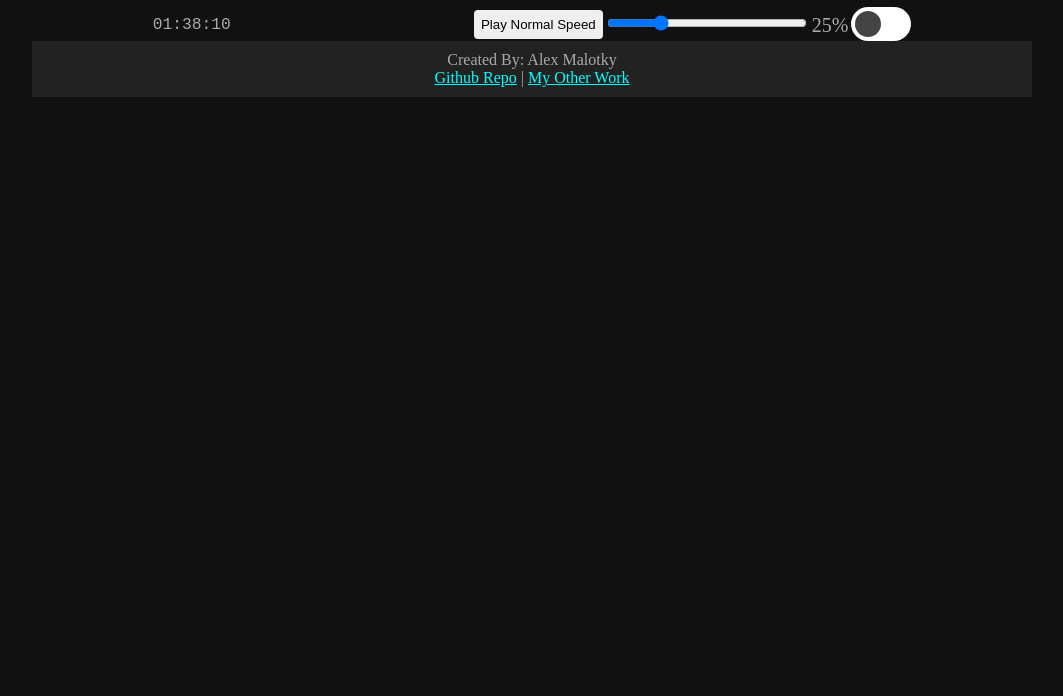
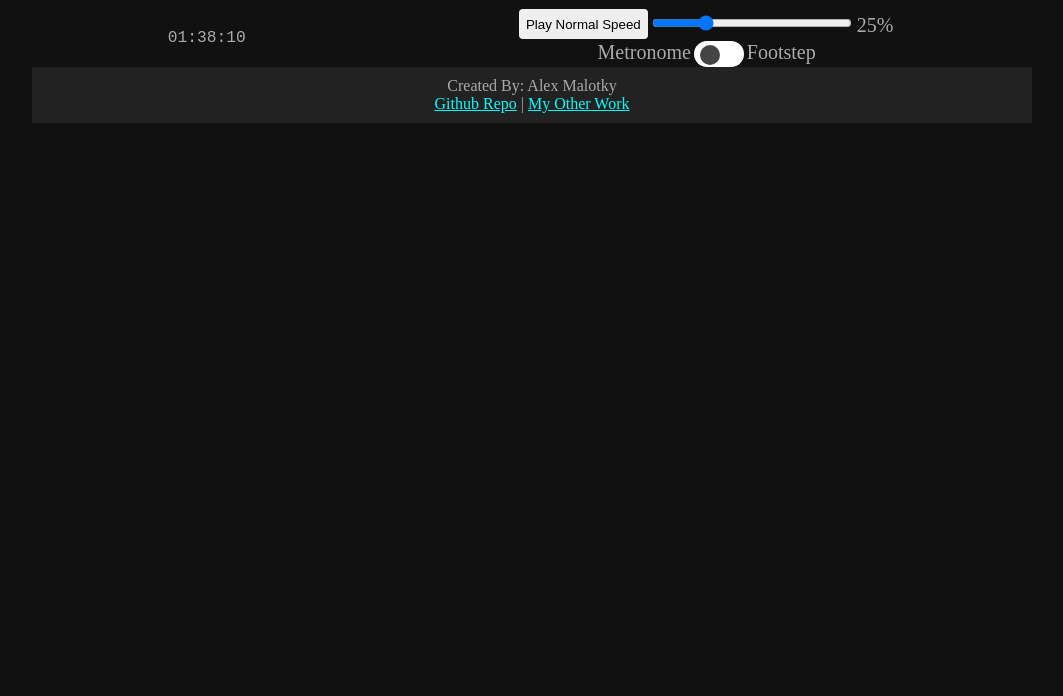
Before and after one commit to Malotkya/PhasmophobiaHelper, a website built with webpack: page public/index.html in a window 1280 px wide. Shown: the part 104-800 px from the top of the page, without its empty margins (108-1171 px from the left). Built offline with nearby package versions, Linux system fonts and the light colour scheme; some packages are replaced by stand-ins of ours; no server answers; the database is empty.

Commit message:
Styling changes for inputSelect.

```diff
--- a/public/index.css
+++ b/public/index.css
@@ -110,6 +110,20 @@ label span {
 
 #btnReset, #btnSound{
     height: 4ch;
+}
+
+#audioInterface{
+    display: grid;
+    grid-template-columns: auto auto;
+}
+
+#audioInterface div{
+    display: flex;
+    justify-content: center;
+}
+
+#audioSelectWrapper{
+    grid-column: 1 / 3;
 }
 
 /* Check List Mobile Viewport */
--- a/src/Util/HTMLToggleInput.ts
+++ b/src/Util/HTMLToggleInput.ts
@@ -27,14 +27,15 @@ export default class HTMLToggleInputElement extends HTMLElement {
         //Wrapper Styling
         this.style.position = "relative";
         this.style.display = "inline-block";
-        this.style.width = "60px";
-        this.style.height = "34px";
-        this.style.borderRadius = "34px";
+        this.style.width = "2.5em";
+        this.style.height = "calc(2.5ch + 1px)";
+        this.style.borderRadius = "2.5em";
         this.style.backgroundColor = "white";
         this.style.cursor = "pointer";
 
         //Input Styling
         this._input = document.createElement("input");
+        this._input.type = "checkbox";
         this._input.style.opacity = "0";
         this._input.style.width = "0";
         this._input.style.height = "0";
@@ -43,14 +44,12 @@ export default class HTMLToggleInputElement extends HTMLElement {
         this._slider = document.createElement("span");
         this._slider.style.content = "";
         this._slider.style.position = "absolute";
-        this._slider.style.top = "4px";
-        this._slider.style.height = "26px"
-        this._slider.style.height = "26px";
-        this._slider.style.width = "26px";
+        this._slider.style.top = "calc((.5ch / 2) - 0.5px)";
+        this._slider.style.height = "2ch"
+        this._slider.style.width = "2ch";
         this._slider.style.left = "4px";
-        this._slider.style.bottom = "4px";
         this._slider.style.backgroundColor = "#444";
-        this._slider.style.borderRadius = "34px";
+        this._slider.style.borderRadius = "2.5em";
         this._slider.style.transition = "400ms";
 
         this.appendChild(this._input);
@@ -58,17 +57,9 @@ export default class HTMLToggleInputElement extends HTMLElement {
 
         this._options = [option1, option2];
 
-        //Change value on click.
-        this.addEventListener("click", event=>{
-            if(event.target === this._input) {
-                //Prevent Double Click
-                event.stopPropagation();
-            } else {
-                this._input.checked = !this._input.checked;
-                this.update();
-                this.dispatchEvent(new Event("change", {composed: true}));
-            }
-        });
+        this._input.addEventListener("change", event=>{
+            this.update();
+        })
     }
 
     /** Attributes Getter.
@@ -141,12 +132,21 @@ export default class HTMLToggleInputElement extends HTMLElement {
         return this._options[Number(this._input.checked)];
     }
 
+    set id(value: string){
+        super.id = `${value}Wrapper`;
+        this._input.id = value;
+    }
+
+    get id(){
+        return this._input.id;
+    }
+
     /** Style Updates
      *
      * Called after setting values.
      */
     private update(){
-        this._slider.style.left = this._input.checked? "26px" : "4px";
+        this._slider.style.left = this._input.checked? "calc(2.5em - 2ch - 5px)" : "4px";
         this.style.backgroundColor = this._input.checked? "cyan" : "white";
     }
 }
--- a/src/Util/Sound/index.ts
+++ b/src/Util/Sound/index.ts
@@ -32,16 +32,16 @@ const btnMain = document.createElement("button");
 /** Volume Slider
  *
  */
-export const INITAL_VOLUME = 0.25;
+const INITAL_VOLUME = 0.25;
 
-export const sldVolume = document.createElement("input");
+const sldVolume = document.createElement("input");
     sldVolume.type = "range";
     sldVolume.id = "volume";
     sldVolume.min = "0";
     sldVolume.max = "1";
     sldVolume.step = "0.01";
     sldVolume.style.width = "200px";
-export const lblVolume = document.createElement("span");
+const lblVolume = document.createElement("span");
 
     sldVolume.addEventListener("change", ()=>{
         lblVolume.textContent = `${Math.round(Number(sldVolume.value) * 100)}%`
@@ -51,11 +51,17 @@ export const lblVolume = document.createElement("span");
 /** Audio Select
  *
  */
-export const METRONOME = "/sound/metronome-85688.mp3";
-export const FOOTSTEP  = "/sound/footstep.wav";
+const METRONOME = "/sound/metronome-85688.mp3";
+const FOOTSTEP  = "/sound/footstep.wav";
 
-export const selAudio = new HTMLToggleInputElement(METRONOME, FOOTSTEP);
+const selAudio = new HTMLToggleInputElement(METRONOME, FOOTSTEP);
     selAudio.id = "selAudio";
+
+const lblMetronome = document.createElement("span");
+    lblMetronome.textContent = "Metronome";
+
+const lblFootstep = document.createElement("span");
+    lblFootstep.textContent = "Footstep";
 
     selAudio.addEventListener("change", ()=>{
         setAudioFile(selAudio.value);
@@ -132,16 +138,33 @@ export function createSoundButton(speed: number): string{
  * @returns {HTMLElement}
  */
 export default function makeInterface(): HTMLElement{
+
+    const buttonWrapper = document.createElement("div");
+    buttonWrapper.appendChild(btnMain);
+
+    const volumeLabel = document.createElement("label");
+    volumeLabel.setAttribute("for", sldVolume.id);
+    volumeLabel.appendChild(sldVolume);
+    volumeLabel.appendChild(lblVolume);
+    const volumeWrapper = document.createElement("div");
+    volumeWrapper.appendChild(volumeLabel);
+
+    const audioLabel = document.createElement("label");
+    audioLabel.setAttribute("for", selAudio.id);
+    audioLabel.appendChild(lblMetronome);
+    audioLabel.appendChild(selAudio);
+    audioLabel.appendChild(lblFootstep);
+    const audioWrapper = document.createElement("div");
+    audioWrapper.appendChild(audioLabel);
+    audioWrapper.id = "audioSelectWrapper";
+
     const div = document.createElement("div");
     div.className = "input";
+    div.id = "audioInterface";
 
-    const label = document.createElement("label");
-    label.setAttribute("for", "volume");
-    label.appendChild(sldVolume);
-    label.appendChild(lblVolume);
+    div.appendChild(buttonWrapper);
+    div.appendChild(volumeWrapper);
+    div.appendChild(audioWrapper);
 
-    div.appendChild(btnMain);
-    div.appendChild(label);
-    div.appendChild(selAudio);
     return div;
 }
```
